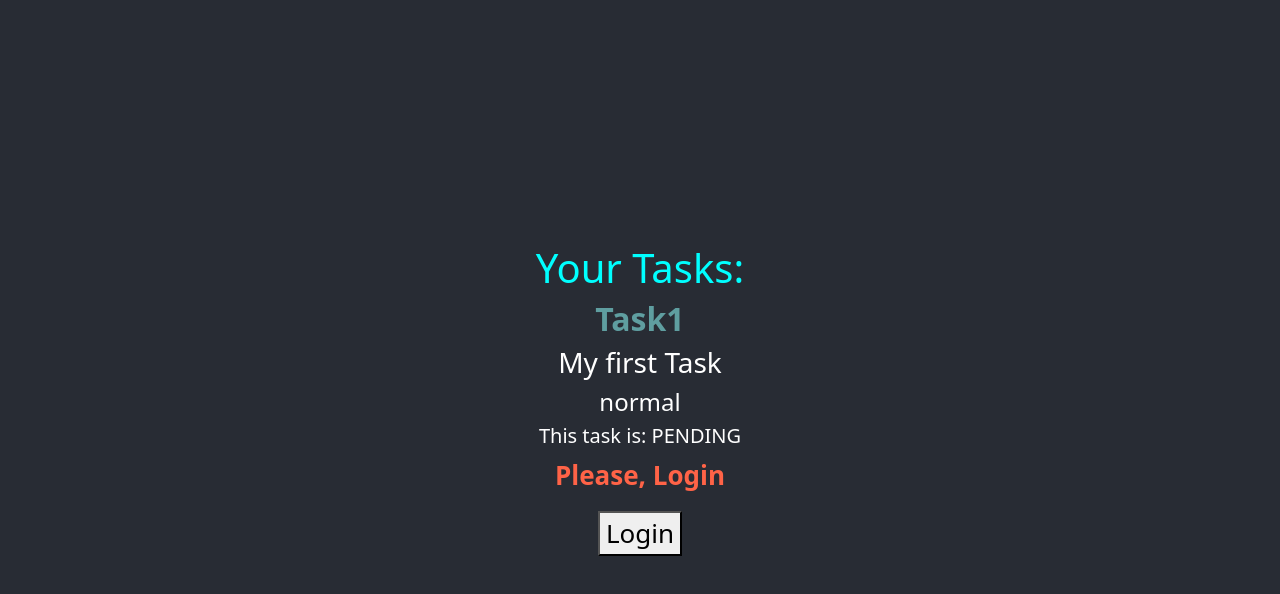
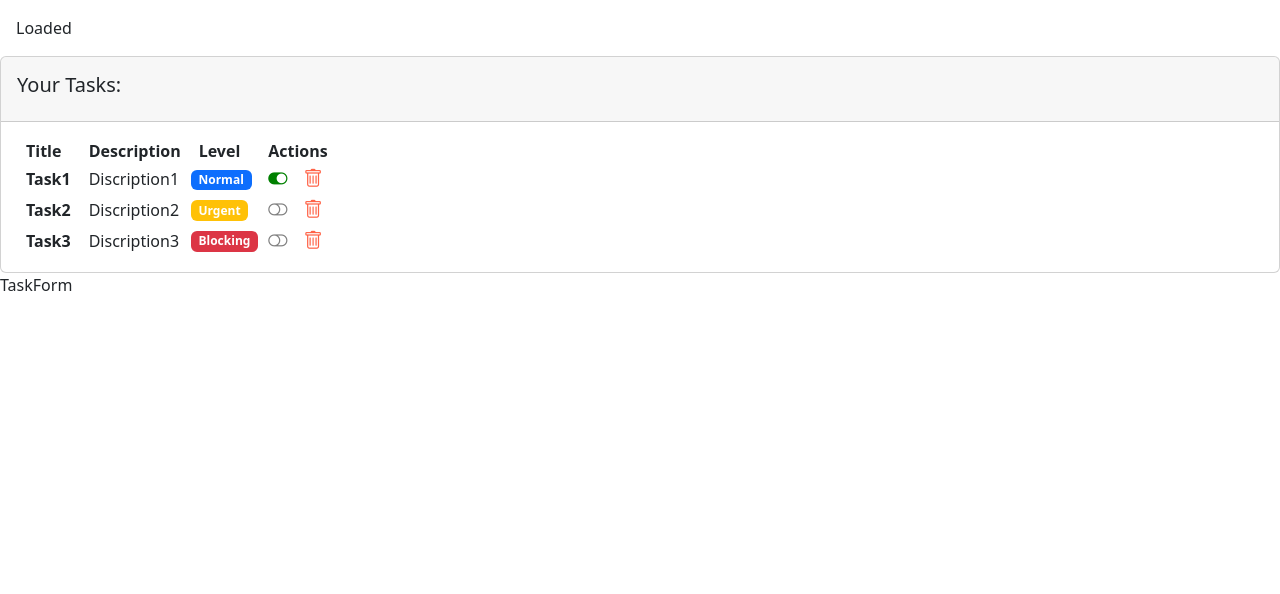
Before and after one commit to ssuarezs/ob_react_n1, a React (Create React App) app: page / in a window 1280 px wide. Shown: the top 594 px of the page. Built offline with nearby package versions, Linux system fonts and the light colour scheme.

Commit message:
update19Ago

```diff
--- a/package.json
+++ b/package.json
@@ -7,6 +7,7 @@
     "@testing-library/react": "^13.3.0",
     "@testing-library/user-event": "^13.5.0",
     "bootstrap": "^5.2.0",
+    "bootstrap-icons": "^1.9.1",
     "node-sass": "^7.0.1",
     "react": "^18.2.0",
     "react-dom": "^18.2.0",
--- a/src/App.css
+++ /dev/null
@@ -1,56 +0,0 @@
-body {
-  margin: 0;
-  font-family: -apple-system, BlinkMacSystemFont, 'Segoe UI', 'Roboto', 'Oxygen',
-    'Ubuntu', 'Cantarell', 'Fira Sans', 'Droid Sans', 'Helvetica Neue',
-    sans-serif;
-  -webkit-font-smoothing: antialiased;
-  -moz-osx-font-smoothing: grayscale;
-}
-
-code {
-  font-family: source-code-pro, Menlo, Monaco, Consolas, 'Courier New',
-    monospace;
-}
-
-.App {
-  text-align: center;
-}
-
-.App-logo {
-  height: 40vmin;
-  pointer-events: none;
-}
-
-@media (prefers-reduced-motion: no-preference) {
-  .App-logo {
-    animation: App-logo-spin infinite 20s linear;
-  }
-}
-
-.App-header {
-  background-color: #282c34;
-  min-height: 100vh;
-  display: flex;
-  flex-direction: column;
-  align-items: center;
-  justify-content: center;
-  font-size: calc(10px + 2vmin);
-  color: white;
-}
-
-.App-link {
-  color: #61dafb;
-}
-
-@keyframes App-logo-spin {
-  from {
-    transform: rotate(0deg);
-  }
-  to {
-    transform: rotate(360deg);
-  }
-}
-
-h1 {
-  color: tomato;
-}
--- a/src/App.js
+++ b/src/App.js
@@ -1,16 +1,10 @@
-import './App.css';
 import TaskListComponent from './components/containers/taskListComponent';
-import TaskStyled from './components/pure/taskStyled';
-//import ClockFuncional from './hooks/lifeCycle/clockFuncional';
-
-        //<ClockFuncional></ClockFuncional>
 
 function App() {
   return (
     <div className="App">
       <header className="App-header">
         <TaskListComponent></TaskListComponent>
-        <TaskStyled name='San'></TaskStyled>
       </header>
     </div>
   );
--- a/src/components/containers/taskListComponent.jsx
+++ b/src/components/containers/taskListComponent.jsx
@@ -3,18 +3,25 @@ import { LEVELS } from '../../models/levels.enum'
 import { Task } from '../../models/task.class'
 import TaskComponent from '../pure/taskComponent'
 import '../../styles/task.scss'
+import TaskForm from '../pure/forms/taskForm'
 
 function TaskListComponent() {
 
-    // eslint-disable-next-line react-hooks/exhaustive-deps
-    const defaultTask = new Task('Task1','My first Task',false,LEVELS.NORMAL)
-    const [tasks, setTasks] = useState([defaultTask])
-    const [loading, setLoading] = useState(true)
+    const defaultTask1 = new Task('Task1','Discription1',true,LEVELS.NORMAL)
+    const defaultTask2 = new Task('Task2','Discription2',false,LEVELS.URGENT)
+    const defaultTask3 = new Task('Task3','Discription3',false,LEVELS.BLOCKING)
+
+    const [tasks, setTasks] = useState([defaultTask1,defaultTask2,defaultTask3])
+    const [loading, setLoading] = useState(false)
+
+    const addTask = (newTask) => {
+        setTasks(prevTasks => [...prevTasks, newTask])
+    }
 
 
     useEffect(() => {
         console.log('Tasks state has been modified')
-        setLoading(false)
+        setLoading(true)
         return () => {
             console.log('TaskList component is going to unmount...')
         }
@@ -22,9 +29,37 @@ function TaskListComponent() {
 
     return (
         <div>
-            <h1>Your Tasks:</h1>
-            <TaskComponent task={defaultTask}/>
-            <div>{loading?'loaded':''}</div>
+            <div className='m-3'>
+                {loading ? 'Loaded' : 'Loading...' }
+            </div>
+            <div className='col-12'>
+                <div className='card'>
+                    <div className='card-header p-3'>
+                        <h5>Your Tasks:</h5>
+                    </div>
+                    <div className='card-body' data-mdb-perfect-scrollbar='true' style={{ position: 'relative', heigth: '400px' }}>
+                        <table>
+                            <thead>
+                                <tr>
+                                    <th scope='col'><span className='m-2'>Title</span></th>
+                                    <th scope='col'><span className='m-2'>Description</span></th>
+                                    <th scope='col'><span className='m-2'>Level</span></th>
+                                    <th scope='col'><span className='m-2'>Actions</span></th>
+                                </tr>
+                            </thead>
+                            <tbody>
+                                {tasks.map((task, index) =>
+                                    <TaskComponent
+                                        key={index}
+                                        task={task}
+                                    />
+                                )}
+                            </tbody>
+                        </table>
+                    </div>
+                </div>
+            </div>
+            <TaskForm></TaskForm>
         </div>
     )
 }
--- /dev/null
+++ b/src/components/pure/forms/taskForm.jsx
@@ -0,0 +1,11 @@
+import React from 'react';
+
+const TaskForm = () => {
+    return (
+        <form>
+            TaskForm
+        </form>
+    );
+}
+
+export default TaskForm;
--- a/src/components/pure/taskComponent.jsx
+++ b/src/components/pure/taskComponent.jsx
@@ -2,6 +2,7 @@ import React, {useEffect} from 'react';
 import PropTypes from 'prop-types';
 import { Task } from '../../models/task.class';
 import '../../styles/task.scss'
+import { LEVELS } from '../../models/levels.enum';
 
 
 const TaskComponent = ({task}) => {
@@ -13,13 +14,56 @@ const TaskComponent = ({task}) => {
         }
     }, [task]);
 
+    const taskLevelBadge = () => {
+        switch (task.level) {
+            case LEVELS.NORMAL:
+                return (<h6 className='mb-0'>
+                    <span className='badge bg-primary'>
+                        {task.level}
+                    </span>
+                </h6>)
+            case LEVELS.URGENT:
+                return (<h6 className='mb-0'>
+                    <span className='badge bg-warning'>
+                        {task.level}
+                    </span>
+                </h6>)
+            case LEVELS.BLOCKING:
+                return (<h6 className='mb-0'>
+                    <span className='badge bg-danger'>
+                        {task.level}
+                    </span>
+                </h6>)
+            default:
+                break;
+        }
+    }
+
+    const taskCompletedIcon = () => task.completed
+        ? (<i className='bi-toggle-on' style={{color: 'green', fontSize: '1.2rem'}}></i>)
+        : (<i className='bi-toggle-off' style={{color: 'grey', fontSize: '1.2rem'}}></i>)
+
+
     return (
-        <div>
-            <h2 className='task-name'>{task.name}</h2>
-            <h3>{task.description}</h3>
-            <h4>{task.level}</h4>
-            <h5>This task is: {task.completed ? 'COMPLETED' : 'PENDING'}</h5>
-        </div>
+        <tr className='fw-normal'>
+            <th className='align-middle'>
+                <span className='m-2'>{task.name}</span>
+            </th>
+            <td className='align-middle'>
+                <span className='m-2'>{task.description}</span>
+            </td>
+            <td className='align-middle'>
+                {taskLevelBadge()}
+            </td>
+            <td className='align-middle'>
+                <span className='m-2'>
+                    {taskCompletedIcon()}
+                </span>
+                <span className='m-2'>
+                    <i className='bi-trash' style={{color: 'tomato', fontSize: '1.2rem'}}></i>
+                </span>
+            </td>
+        </tr>
     );
 };
 
--- a/src/index.js
+++ b/src/index.js
@@ -4,6 +4,7 @@ import App from './App';
 import reportWebVitals from './reportWebVitals';
 
 import 'bootstrap/dist/css/bootstrap.css';
+import 'bootstrap-icons/font/bootstrap-icons.css'
 
 const root = ReactDOM.createRoot(document.getElementById('root'));
 root.render(
--- a/src/models/levels.enum.js
+++ b/src/models/levels.enum.js
@@ -1,5 +1,5 @@
 export const LEVELS = {
-    NORMAL: 'normal',
-    URGENT: 'urgent',
-    BLOCKING: 'blocking'
+    NORMAL: 'Normal',
+    URGENT: 'Urgent',
+    BLOCKING: 'Blocking'
 }
```
Also changed, not shown: 1 other file (tests, documents, lock files or other folders).
